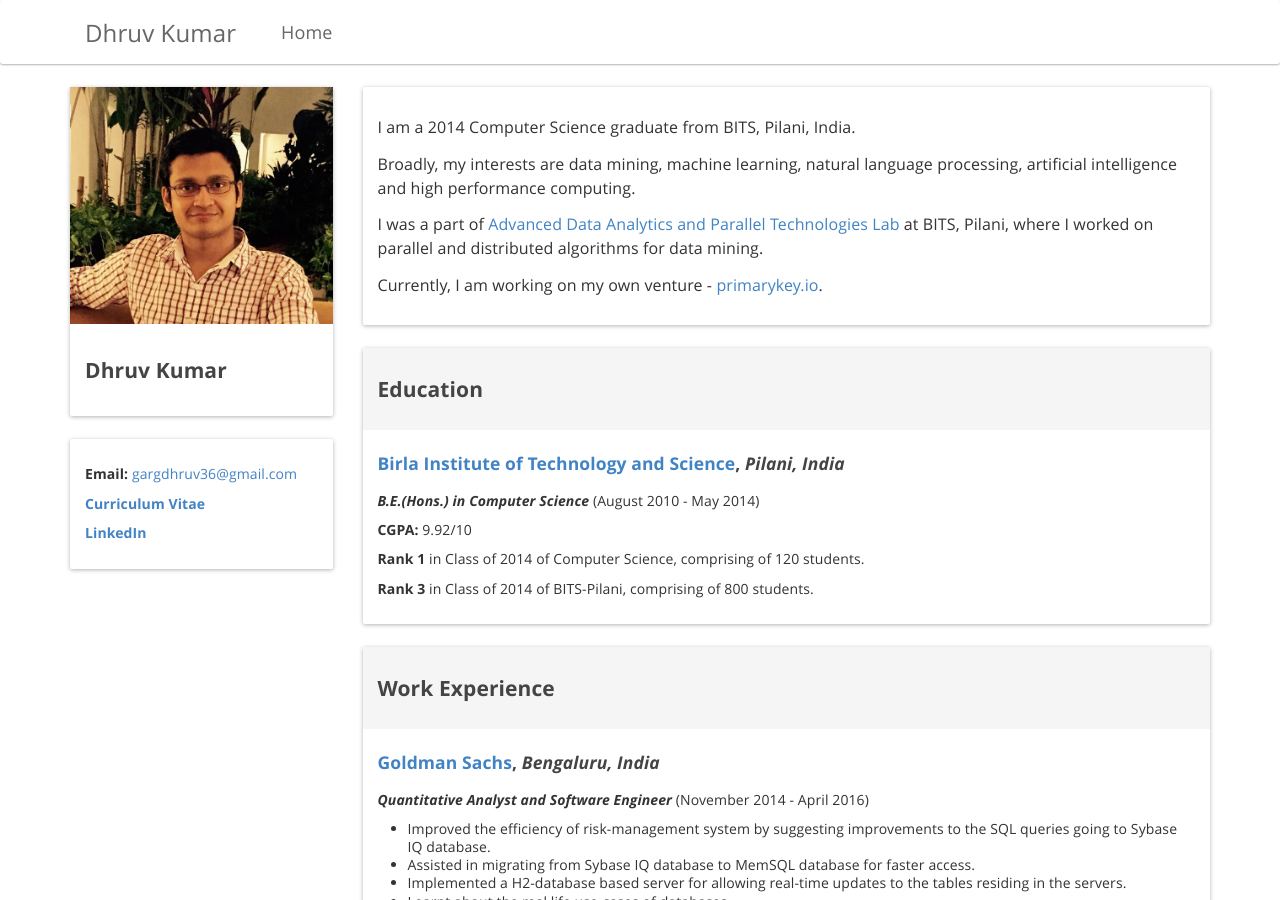
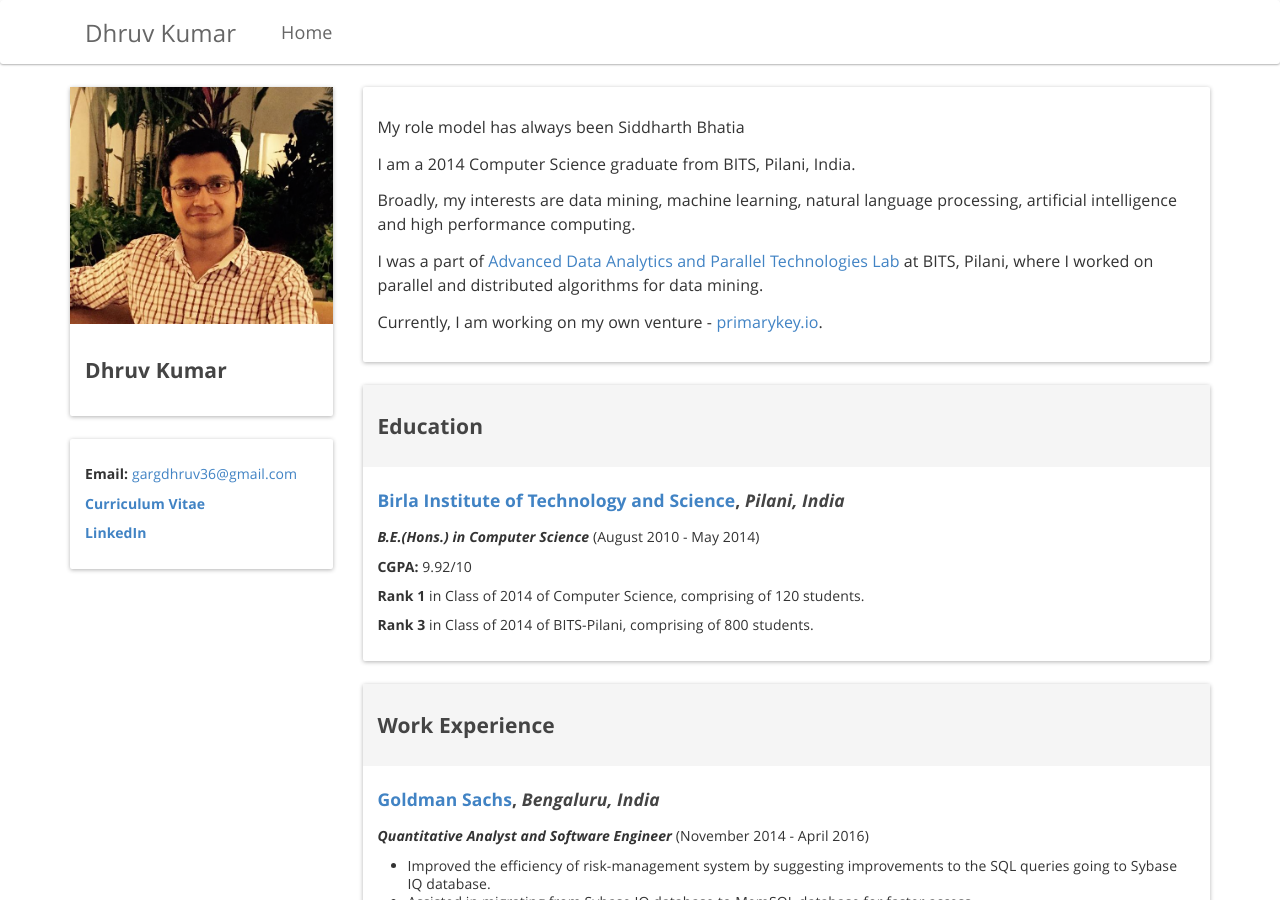
Before and after one commit to kudhru/old-personal-repo, a Jekyll site: the page built from index.html, in a window 1280 px wide and 900 px high. Built offline with Jekyll 4.4.1, drawn with Linux system fonts in a browser that asks for light colours; nearby versions of some CDN libraries.

Commit message:
Update index.html

```diff
--- a/index.html
+++ b/index.html
@@ -14,6 +14,10 @@
         <div class="col-lg-9 col-md-8 col-sm-8">
             <div class="panel panel-default">
                 <div class="panel-body" style="line-height: 1.5; font-size: 16px;">
+
+                    <p>
+                        My role model has always been Siddharth Bhatia
+                    </p>
                     <p>
                         I am a 2014 Computer Science graduate from BITS, Pilani, India.
                     </p>
```
